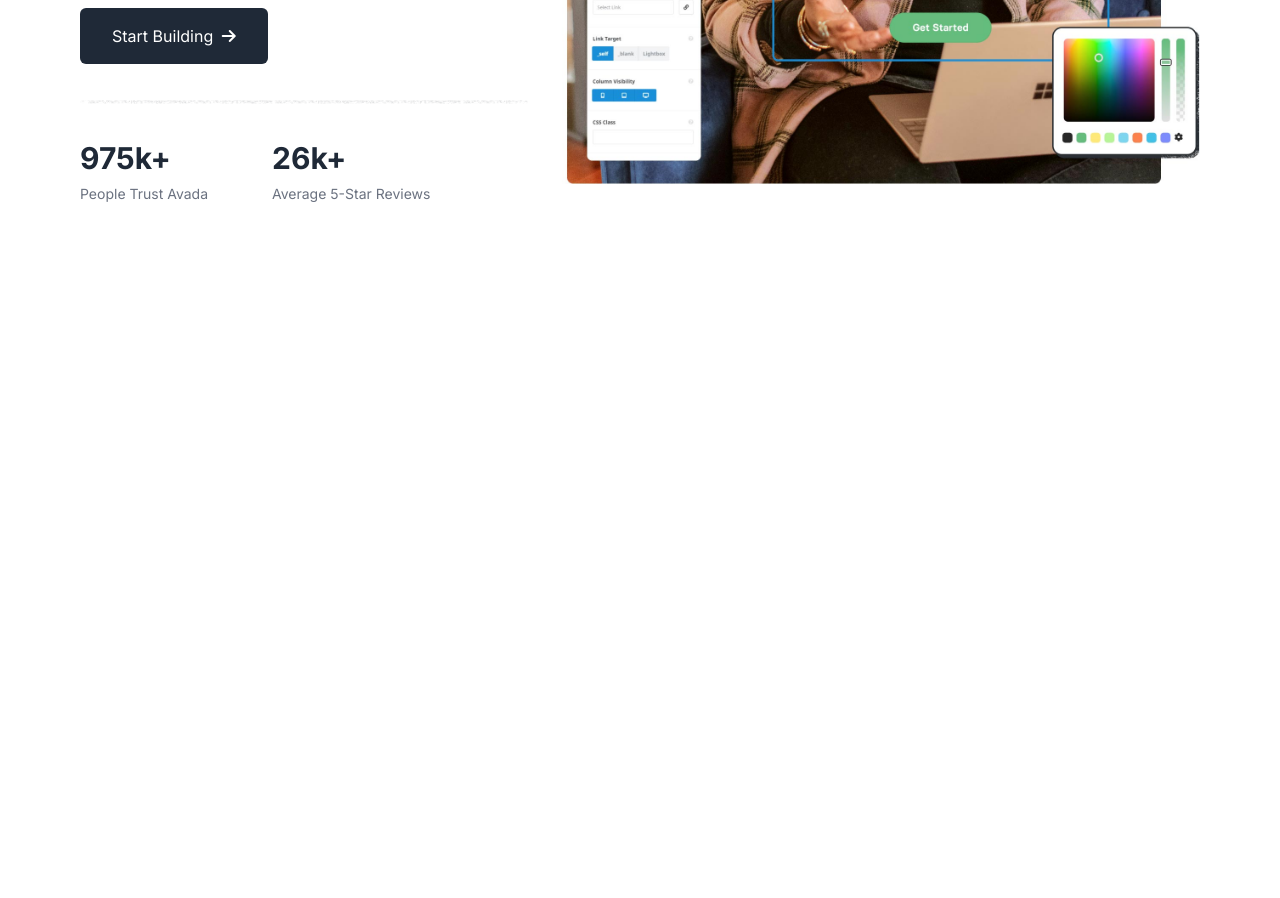
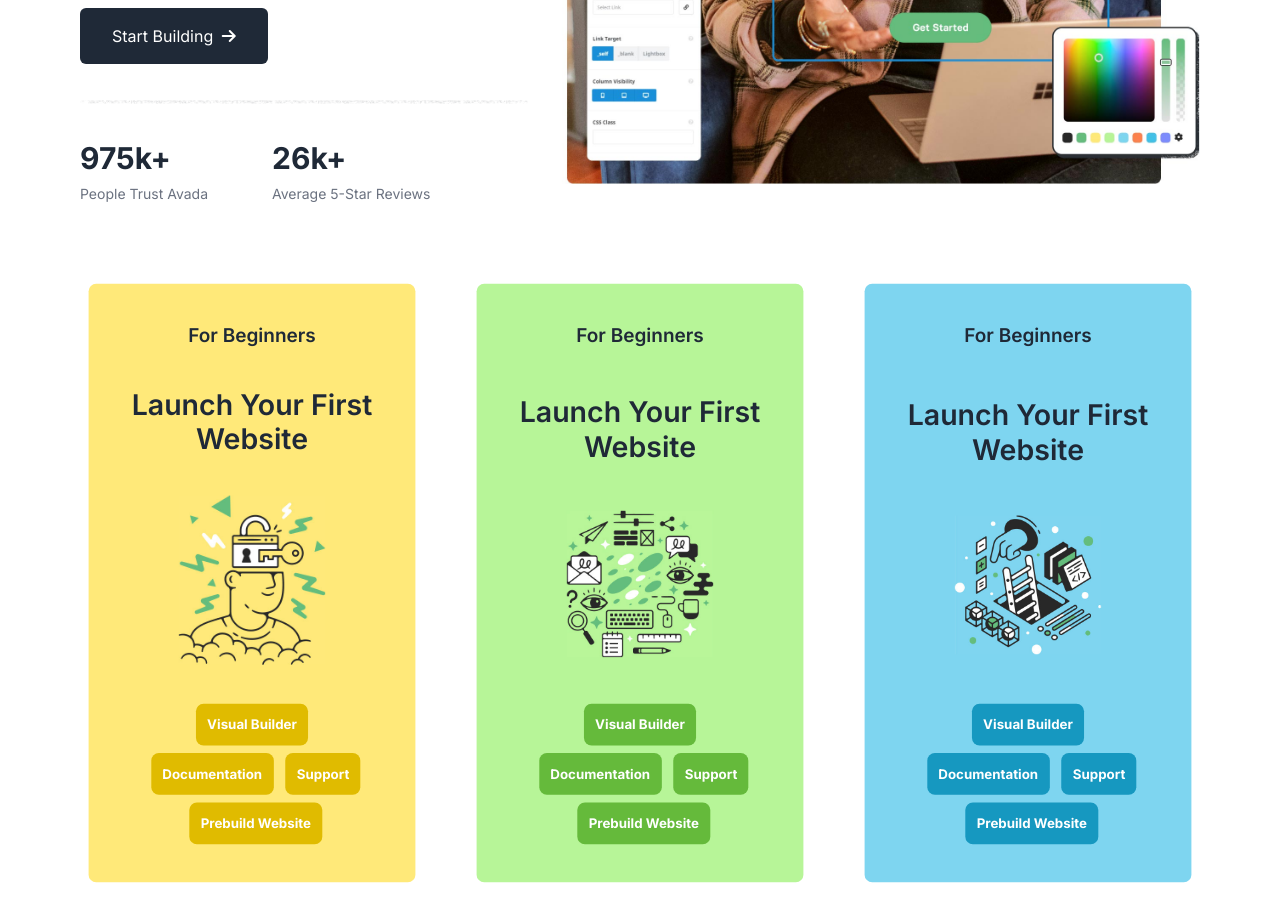
Before and after one commit to jisan-05/practise-project, a plain HTML site: page index.html in a window 1280 px wide. Shown: the part 500-1398 px from the top of the page. Before the commit the page ends 800 px from the top, so only its background shows below. Drawn offline with nearby package versions, Linux system fonts and the light colour scheme.

Commit message:
add card

```diff
--- a/index.html
+++ b/index.html
@@ -121,9 +121,10 @@
       </nav>
       <!-- hero section  -->
       <div class="flex flex-col lg:flex-row items-center mt-12">
-        <div class="space-y-9  2xl:space-y-11 lg:w-2/5 w-full">
+        <div class="space-y-9 2xl:space-y-11 lg:w-2/5 w-full">
           <h1 class="text-5xl md:text-6xl font-bold">
-            The Ultimate<br class="hidden lg:block" /> Portfolio<br class="hidden lg:block" />
+            The Ultimate<br class="hidden lg:block" />
+            Portfolio<br class="hidden lg:block" />
             Website Builder
           </h1>
           <p class="text-gray-500 text-lg">
@@ -140,10 +141,10 @@
             <div class="space-y-2">
               <h3 class="text-3xl font-bold">975k+</h3>
               <p class="text-gray-500 text-sm">People Trust Avada</p>
-            </div >
+            </div>
             <div class="space-y-2 mb-5 md:mb-0">
               <h3 class="text-3xl font-bold">26k+</h3>
-              <p class="text-gray-500 text-sm ">Average 5-Star Reviews</p>
+              <p class="text-gray-500 text-sm">Average 5-Star Reviews</p>
             </div>
           </div>
         </div>
@@ -153,6 +154,46 @@
       </div>
     </header>
 
+    <main class="container mx-auto px-7 lg:px-20 mt-16">
+      <div class="grid grid-cols-1 lg:grid-cols-3 gap-11 text-center ">
+        <!-- card 1 -->
+        <div class="px-11 py-10 bg-[#FFE979] rounded-lg flex flex-col justify-between scale-95 hover:scale-100 hover:bg-[#fceb94] transition-all ease-out duration-500 h-[630px]">
+          <h4 class="text-xl font-semibold">For Beginners</h4>
+          <h2 class="text-3xl font-semibold">Launch Your First Website</h2>
+          <img src="./Images/for-beginners@2x.jpg" alt="" class="w-3/5 mx-auto">
+          <div class="space-x-2 space-y-2">
+            <button class="p-3 bg-[#E0BB00] text-white text-sm font-bold rounded-lg ">Visual Builder</button>
+            <button class="p-3 bg-[#E0BB00] text-white text-sm font-bold rounded-lg">Documentation</button>
+            <button class="p-3 bg-[#E0BB00] text-white text-sm font-bold rounded-lg">Support</button>
+            <button class="p-3 bg-[#E0BB00] text-white text-sm font-bold rounded-lg">Prebuild Website</button>
+          </div>
+        </div>
+        <!-- card 2  -->
+        <div class="px-11 py-10 bg-[#B7F598] rounded-lg flex flex-col justify-between scale-95 hover:scale-100 hover:bg-[#bffca1] transition-all ease-out duration-500 h-[630px]">
+          <h4 class="text-xl font-semibold">For Beginners</h4>
+          <h2 class="text-3xl font-semibold">Launch Your First Website</h2>
+          <img src="./Images/for-marketers@2x.jpg" alt="" class="w-3/5 mx-auto">
+          <div class="space-x-2 space-y-2">
+            <button class="p-3 bg-[#65BA3B] text-white text-sm font-bold rounded-lg ">Visual Builder</button>
+            <button class="p-3 bg-[#65BA3B] text-white text-sm font-bold rounded-lg">Documentation</button>
+            <button class="p-3 bg-[#65BA3B] text-white text-sm font-bold rounded-lg">Support</button>
+            <button class="p-3 bg-[#65BA3B] text-white text-sm font-bold rounded-lg">Prebuild Website</button>
+          </div>
+        </div>
+        <!-- card 3  -->
+        <div class="px-11 py-10 bg-[#7ED5F0] rounded-lg flex flex-col justify-between scale-95 hover:scale-100 hover:bg-[#87ddf7] transition-all ease-out duration-500 h-[630px]">
+          <h4 class="text-xl font-semibold">For Beginners</h4>
+          <h2 class="text-3xl font-semibold">Launch Your First Website</h2>
+          <img src="./Images/for-pro-2@2x.jpg" alt="" class="w-3/5 mx-auto">
+          <div class="space-x-2 space-y-2">
+            <button class="p-3 bg-[#1698C0] text-white text-sm font-bold rounded-lg ">Visual Builder</button>
+            <button class="p-3 bg-[#1698C0] text-white text-sm font-bold rounded-lg">Documentation</button>
+            <button class="p-3 bg-[#1698C0] text-white text-sm font-bold rounded-lg">Support</button>
+            <button class="p-3 bg-[#1698C0] text-white text-sm font-bold rounded-lg">Prebuild Website</button>
+          </div>
+        </div>
+      </div>
+    </main>
     <style>
       .inter-font {
         font-family: "Inter", sans-serif;
```
